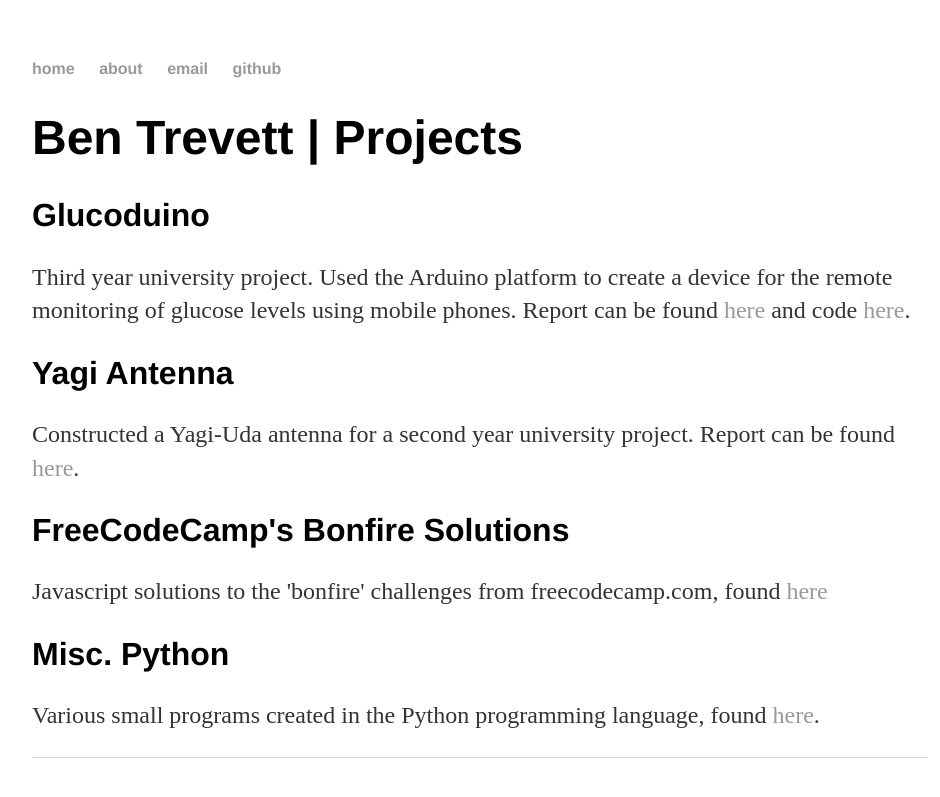
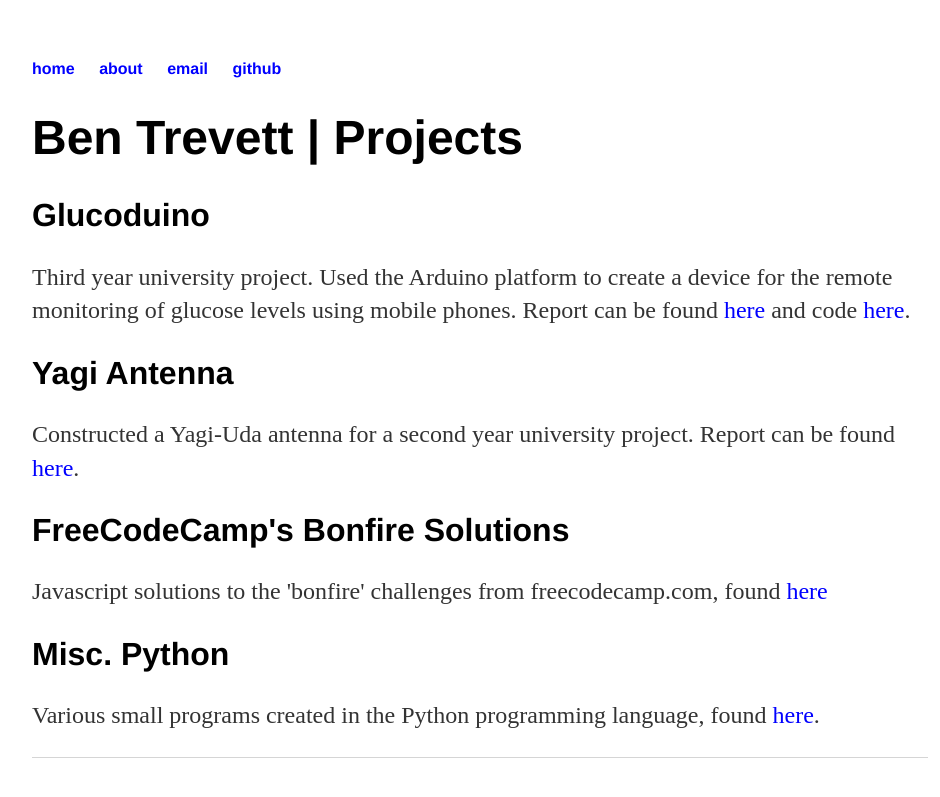
Before and after one commit to bentrevett/bentrevett.github.io, a Jekyll site: the page built from index.html, in a window 1280 px wide. Shown: the top 797 px of the page, without its empty margins (160-1100 px from the left). Built offline with Jekyll 4.4.1, drawn with Linux system fonts in a browser that asks for light colours.

Commit message:
Update main.css

```diff
--- a/css/main.css
+++ b/css/main.css
@@ -3,18 +3,19 @@ body {
     margin: 60px auto;
 }
 nav ul, footer ul {
-	font-family:'Helvetica', 'Arial', 'Sans-Serif';
+    font-family:'Helvetica', 'Arial', 'Sans-Serif';
     padding: 0px;
     list-style: none;
     font-weight: bold;
 }
 nav ul li, footer ul li {
+    color: #0000FF;
     display: inline;
     margin-right: 20px;
 }
 a {
     text-decoration: none;
-    color: #999;
+    color: #0000FF;
 }
 a:hover {
     text-decoration: underline;
@@ -34,5 +35,4 @@ p {
 }
 footer {
     border-top: 1px solid #d5d5d5;
-    font-size: .8em;
 }
```
